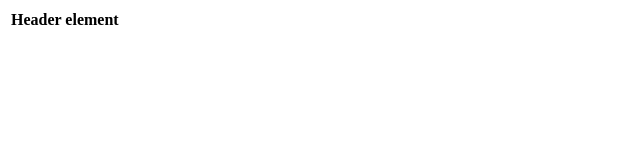
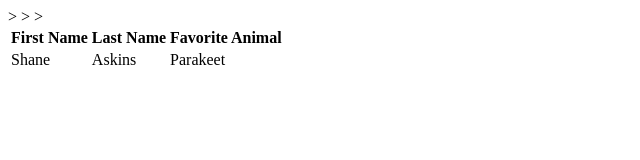
Before and after one commit to shaneaskins/html-exercise, a plain HTML site: page favorites.html in a window 1280 px wide. Shown: the whole page, without its empty margins (0-640 px from the left). Drawn offline with Linux system fonts and the light colour scheme.

Commit message:
Added row to table body

```diff
--- a/favorites.html
+++ b/favorites.html
@@ -6,10 +6,19 @@
     <body>
         <table>
             <thead>
-              <tr>
-                <th>Header element</th>
-              </tr>
+                <tr>
+                    <th>First Name</th>
+                    <th>Last Name</th>
+                    <th>Favorite Animal</th>
+                </tr>
             </thead>
+            <tbody>
+                <tr>
+                    <td>Shane</td>>
+                    <td>Askins</td>>
+                    <td>Parakeet</td>>
+                </tr>
+            </tbody>
           </table>
     </body>
 </html>
```
